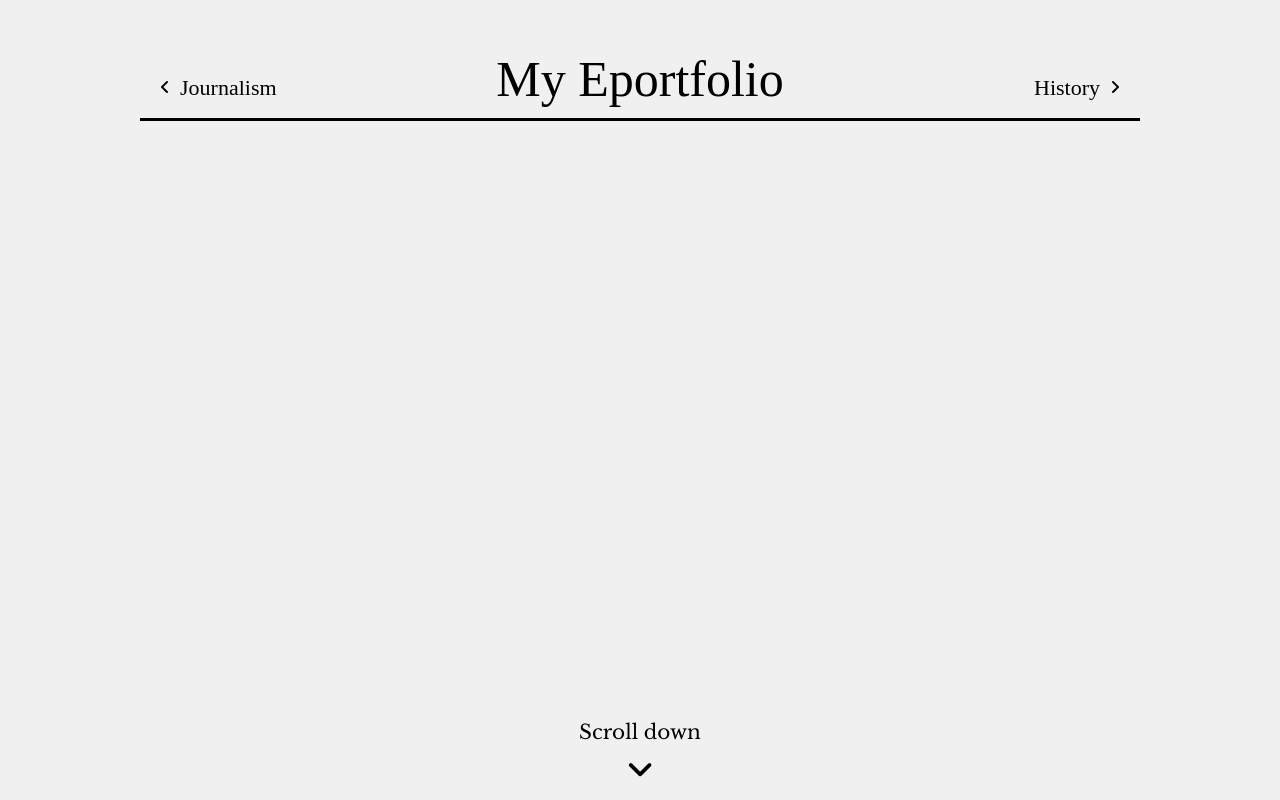
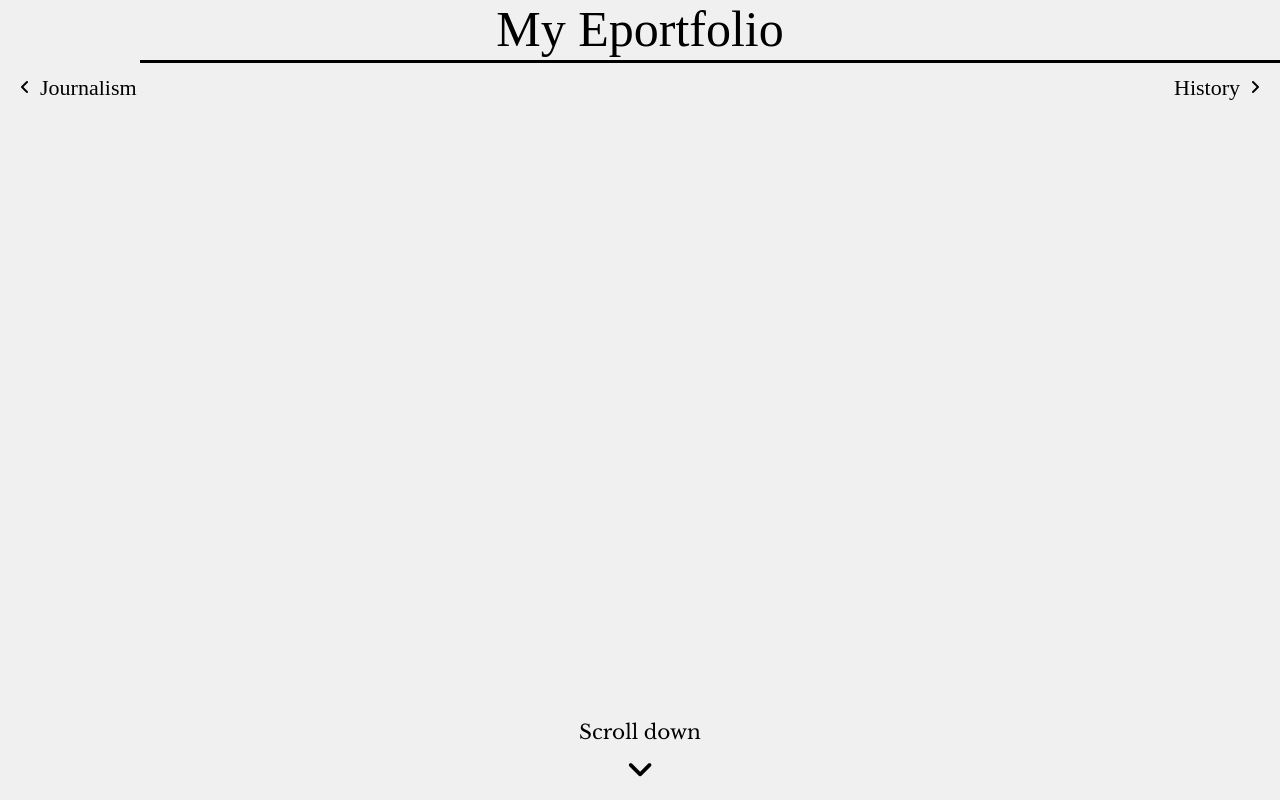
Before and after one commit to ejkbell/ejkbell.github.io, a plain HTML site: page index.html in a window 1280 px wide. Drawn offline with nearby package versions, Linux system fonts and the light colour scheme; animation ran at ten frames a second; a web font is replaced by a local one.

Commit message:
Update css.css

```diff
--- a/src/css.css
+++ b/src/css.css
@@ -44,7 +44,7 @@ body {
 	display: inline-block;
 	height: auto;
 	width: auto;
-	position: absolute;
+	position: fixed;
 	margin-top: 25px;
 	margin-left: 10px;
 	margin-right: 10px;
@@ -110,7 +110,7 @@ body {
 	font-size: 50px;
 	padding: 0;
 	user-select: none;
-	position: relative;
+	position: fixed;
 	top: 0px;
 	animation: 1.5s ease-in-out 0s 1 categoryAnimation;
 	margin: 0;
@@ -128,7 +128,7 @@ body {
 	width: 100%;
 	height: 3px;
 	background-color: black;
-	position: relative;
+	position: fixed;
 	margin-top: 10px !important;
 	padding: none;
 	margin: none;
```
